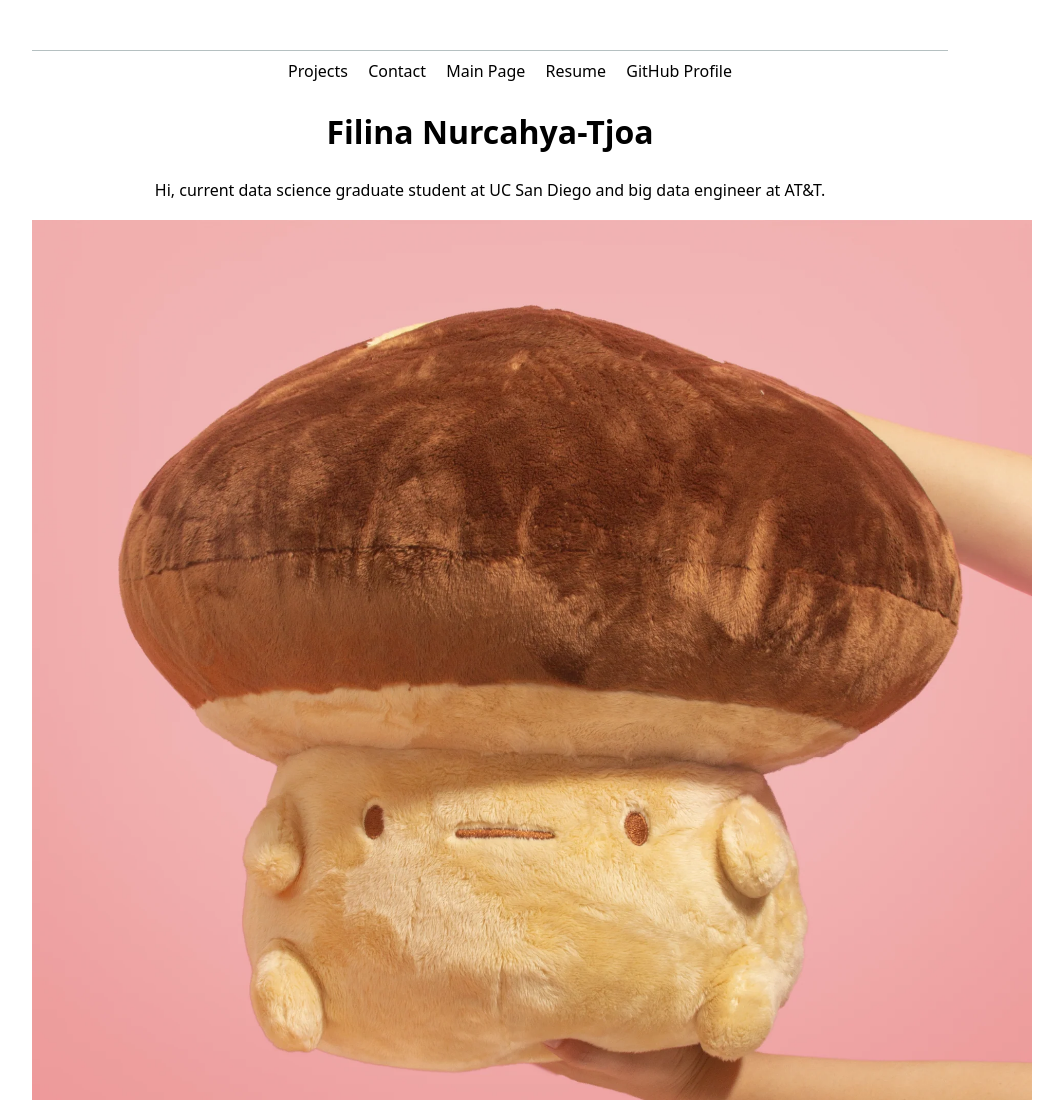
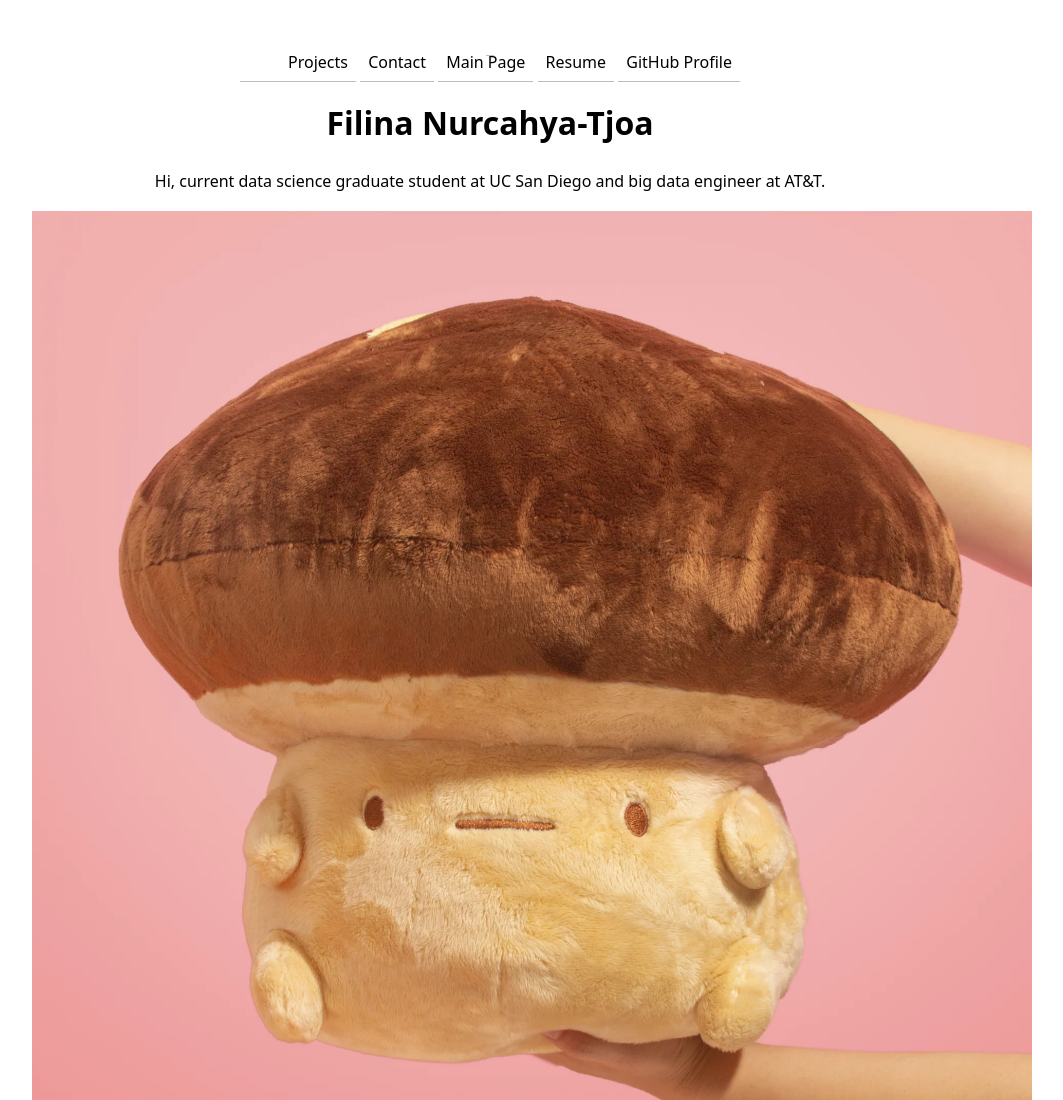
Before and after one commit to filinanurcahya0000/DSC209R-Portfolio, a plain HTML site: page index.html in a window 1280 px wide. Shown: the top 1100 px of the page, without its empty margins (150-1213 px from the left). Drawn offline with Linux system fonts and the light colour scheme.

Commit message:
Update index.html

```diff
--- a/index.html
+++ b/index.html
@@ -24,10 +24,6 @@
         }
         nav {
             display: flex;
-            margin-bottom : 0.5em;
-            border-bottom-width : 1px;
-            border-bottom-style : solid;
-            border-bottom-color : oklch(80% 3% 200)
         }
         a {
             flex : 1;
@@ -36,7 +32,11 @@
             color: inherit;
             border-bottom-width : 0.4em;
             border-bottom-color : oklch(80% 3% 200);
-            padding-bottom : 0.5em
+            padding-bottom : 0.5em;
+            margin-bottom : 0.5em;
+            border-bottom-width : 1px;
+            border-bottom-style : solid;
+            border-bottom-color : oklch(80% 3% 200)
         }
     </style>
 </head>
```
